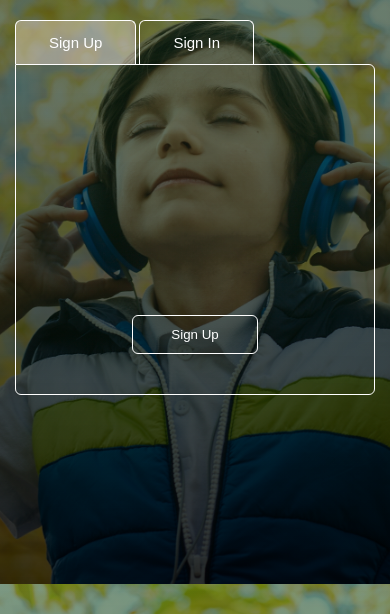
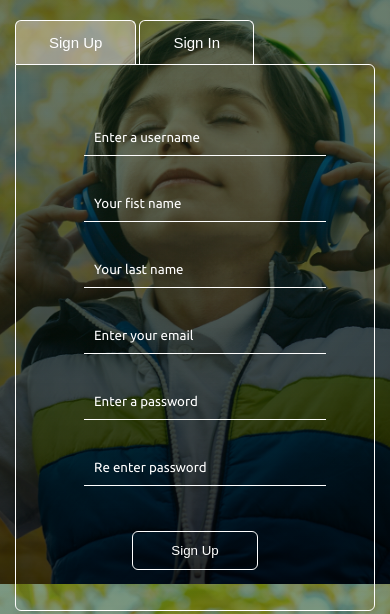
Before and after one commit to ahmedBou/muzify, a PHP site: page /register.php in a window 390 px wide. Shown: the part 260-874 px from the top of the page. Run offline with PHP 8.4, Linux system fonts and the light colour scheme.

Commit message:
fix the login page

```diff
--- a/assets/css/login.css
+++ b/assets/css/login.css
@@ -169,11 +169,4 @@ body{
         display: block;
         margin: 0 auto;
     }
-
-    .container .panel .forms .input-from label{
-        display: none;
-    }
-    .container .panel .forms .input-from input{
-        width: 100%;
-    }
 }
--- a/assets/scripts/login.js
+++ b/assets/scripts/login.js
@@ -1,5 +1,5 @@
 (function () {
-    tabs = document.querySelectorAll(".panel .labels button");
+    let tabs = document.querySelectorAll(".panel .labels button");
     for (let i = 0; i < tabs.length; i++){
         tabs[i].addEventListener("click", function () {
             tabs[i].classList.add("active-panel");
--- a/includes/classes/Account.php
+++ b/includes/classes/Account.php
@@ -18,7 +18,8 @@
 
 			if(empty($this->errorArray)) {
 				return $this->insertUserDetails($un, $fn, $ln, $em, $pw);
-			}
+
+            }
 			return false;
 		}
 
@@ -33,9 +34,11 @@
 			$encryptedPw = md5($pw);
 			$profilePic = "assets/images/profile-pics/head_default.png";
 			$date = date("Y-m-d");
-
-			return mysqli_query($this->con, "INSERT INTO users VALUES ('','$un', '$fn', '$ln', '$em', '$encryptedPw', '$date', '$profilePic')");
-
+			return mysqli_query($this->con, "INSERT INTO musicloud.users
+                (musicloud.users.username, musicloud.users.firstname,
+                 musicloud.users.lastname, musicloud.users.email,
+                 musicloud.users.password, musicloud.users.signUpDate, musicloud.users.profilePic)
+                        VALUES ('$un', '$fn', '$ln', '$em', '$encryptedPw', '$date', '$profilePic')");
 		}
 
 		private function validateUsername($un) {
@@ -82,4 +85,3 @@
 
 
 	}
-?>
--- a/includes/classes/Constants.php
+++ b/includes/classes/Constants.php
@@ -10,4 +10,3 @@ class Constants {
 	public static $usernameCharacters = "Your username must be between 5 and 25 characters";
 
 }
-?>
--- a/includes/config.php
+++ b/includes/config.php
@@ -6,6 +6,5 @@ $timezone = date_default_timezone_set("Africa/Casablanca");
 
 $con = mysqli_connect("localhost", "root", "","musicloud", "3306");
 if(mysqli_connect_errno()){
-    echo "Failed to connect: " .mysqli_connect_error();
+    die("Failed to connect: " .mysqli_connect_error());
 }
-?>
--- a/includes/handlers/login-handler.php
+++ b/includes/handlers/login-handler.php
@@ -1,5 +1,5 @@
 <?php
 if(isset($_POST['loginButton'])) {
-
+ //will be added soon
+    debugger_print();
 }
-?>
--- a/includes/handlers/register-handler.php
+++ b/includes/handlers/register-handler.php
@@ -18,7 +18,6 @@ function sanitizeFormString($inputText) {
 	return $inputText;
 }
 
-
 if(isset($_POST['registerButton'])) {
 	//Register button was pressed
     $username = sanitizeFormUsername($_POST['username']);
@@ -30,11 +29,8 @@ if(isset($_POST['registerButton'])) {
 
 	$wasSuccessful = $account->register($username, $firstName, $lastName, $email, $password, $password2);
 
-	if($wasSuccessful == true) {
+	if($wasSuccessful) {
 		header("Location: index.php");
 	}
 
 }
-
-
-?>
--- a/register.php
+++ b/register.php
@@ -13,9 +13,7 @@ function getInputValue($name){
         echo $_POST[$name];
     }
 }
-
 ?>
-
 <!DOCTYPE html>
 <html lang="en">
 
@@ -104,6 +102,7 @@ function getInputValue($name){
                             <label>
                                 <input type="password" name="loginPassword" placeholder="Your password" required>
                             </label>
+
                         </div>
                         <button class="submit-btn" type="submit" name="loginButton">Login</button>
                     </form>
```
Also changed, not shown: README.md.
